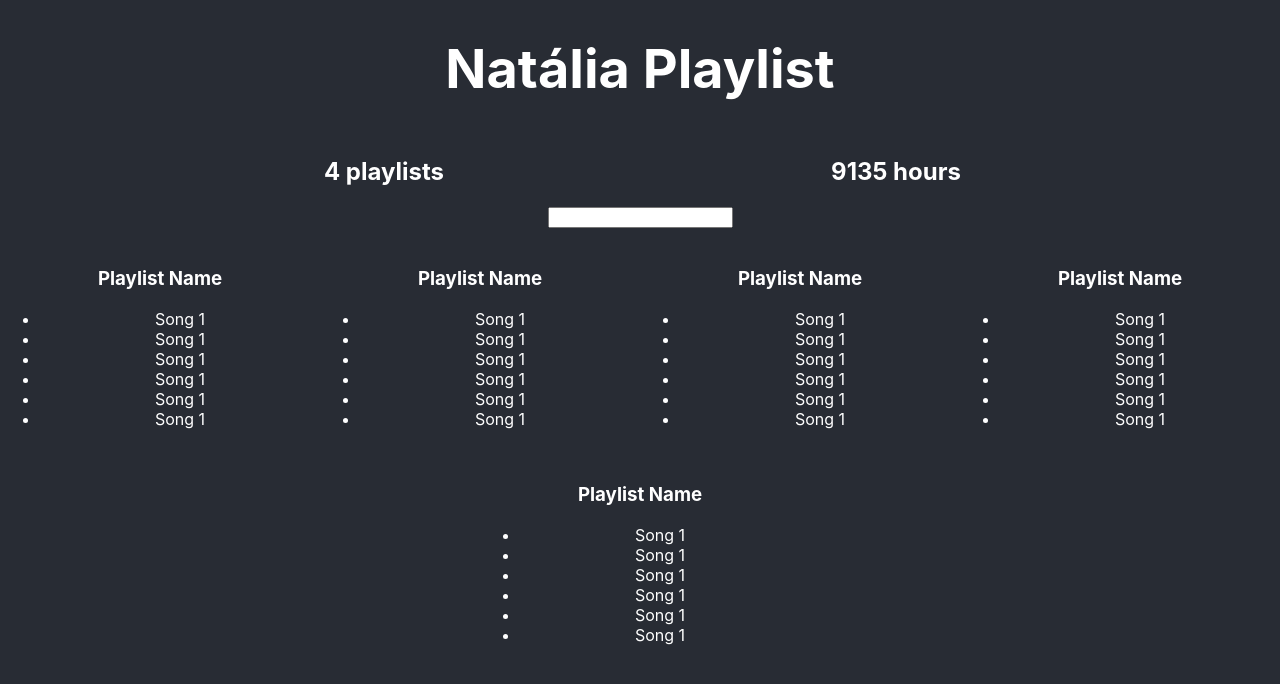
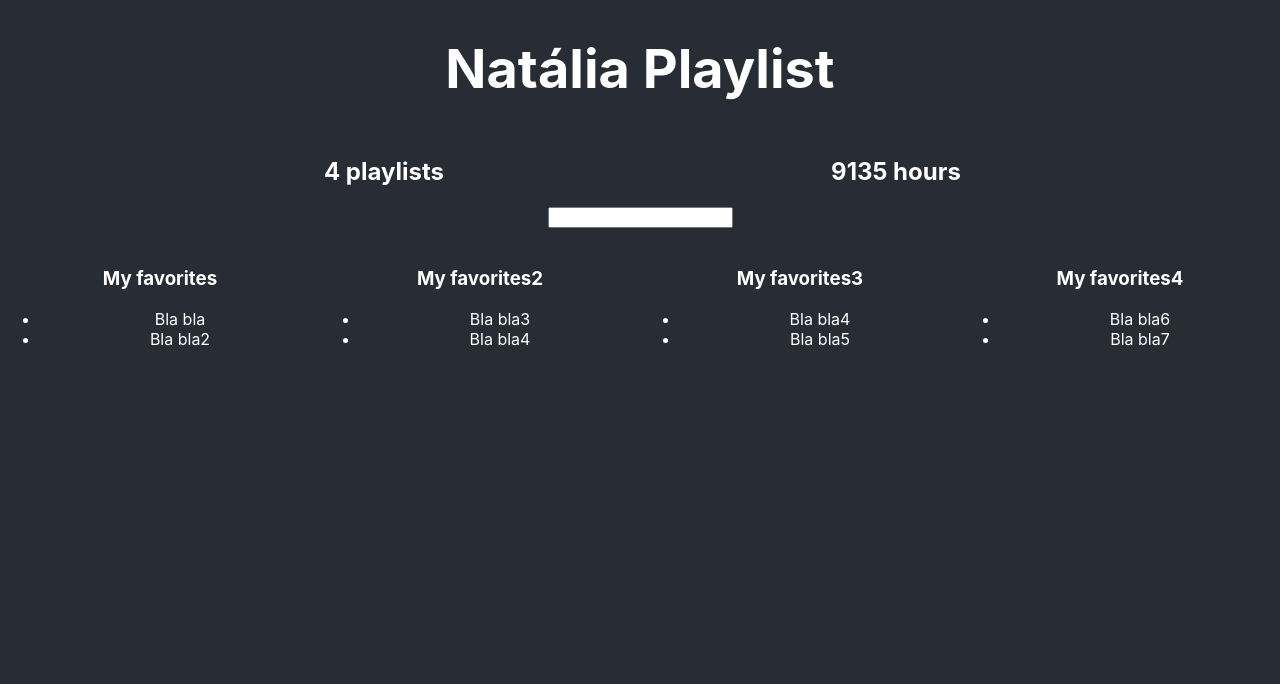
Before and after one commit to naaataliaazevedo/spotify-search, a React (Create React App) app: page / in a window 1280 px wide. Shown: the top 684 px of the page. Built offline with nearby package versions, Linux system fonts and the light colour scheme.

Commit message:
Added the data inside the playlist

```diff
--- a/src/App.js
+++ b/src/App.js
@@ -105,17 +105,15 @@
 
 class Playlist extends Component {
   render() {
+    let playlist = this.props.playlist;
     return(
       <div style={{ ...defaultStyle, width: '25%', display: 'inline-block' }}>
         <img />
-        <h3>Playlist Name</h3>
+        <h3>{playlist.name}</h3>
         <ul>
-          <li>Song 1</li>
-          <li>Song 1</li>
-          <li>Song 1</li>
-          <li>Song 1</li>
-          <li>Song 1</li>
-          <li>Song 1</li>
+          {playlist.songs.map(song =>
+            <li>{song.name}</li>
+          )}
         </ul>
       </div>
     );
@@ -157,11 +155,9 @@
               }
             />
             <Filter />
-            <Playlist />
-            <Playlist />
-            <Playlist />
-            <Playlist />
-            <Playlist />
+            {this.state.serverData.user.playlists.map((playlist) => {
+              return <Playlist playlist={playlist} />
+            })}
           </div>
           :
           <h1 style={defaultStyle}>
```
